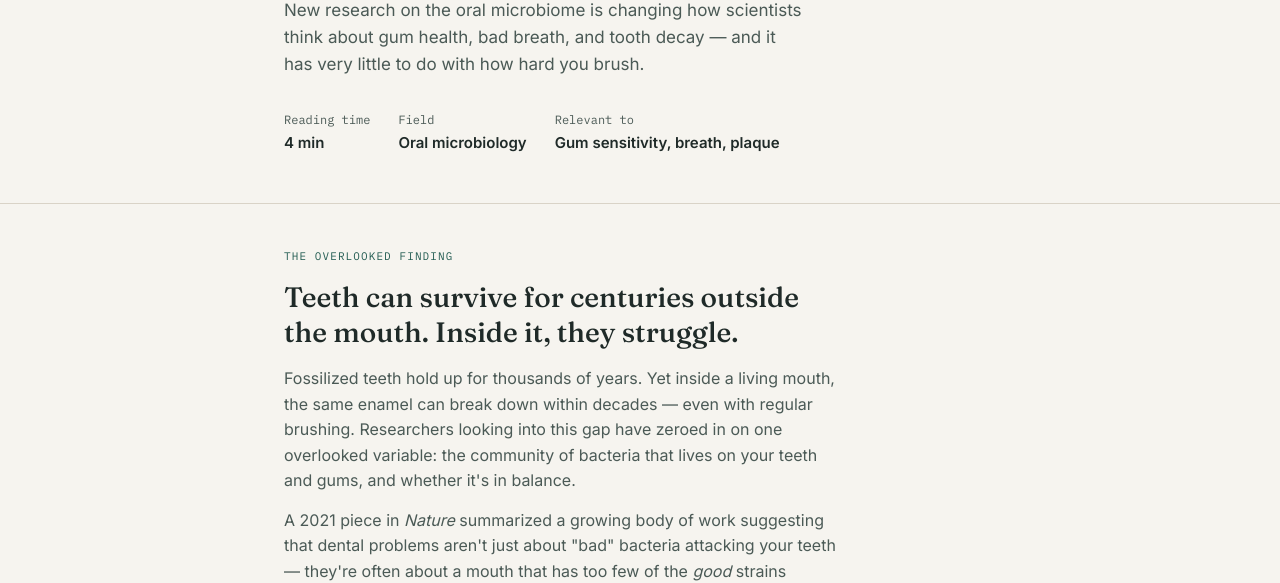
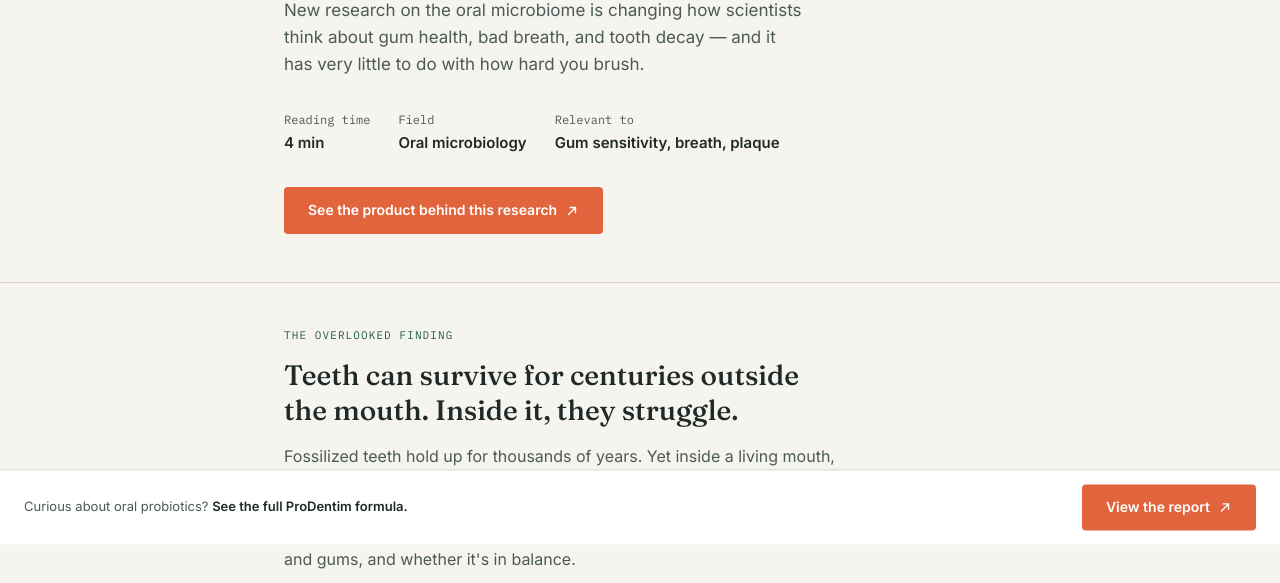
Before and after one commit to nanytissot/prodentim-review, a plain HTML site: page index.html in a window 1280 px wide. Shown: the part 331-914 px from the top of the page. Drawn offline with Linux system fonts and the light colour scheme.

Commit message:
Add files via upload

```diff
--- a/index.html
+++ b/index.html
@@ -325,6 +325,72 @@
     margin-top:16px;
   }
 
+  /* ---------- secondary CTAs (hero + mid-page) ---------- */
+  .cta-button-sm{
+    display:inline-flex;
+    align-items:center;
+    gap:8px;
+    background:var(--coral);
+    color:#fff;
+    font-size:14px;
+    font-weight:600;
+    padding:12px 24px;
+    border-radius:4px;
+    text-decoration:none;
+    transition:background 0.15s ease;
+  }
+  .cta-button-sm:hover{background:var(--coral-dark);}
+  .cta-button-outline{
+    display:inline-flex;
+    align-items:center;
+    gap:8px;
+    background:transparent;
+    color:var(--teal);
+    border:1px solid var(--teal);
+    font-size:14px;
+    font-weight:600;
+    padding:12px 24px;
+    border-radius:4px;
+    text-decoration:none;
+    transition:background 0.15s ease;
+  }
+  .cta-button-outline:hover{background:var(--sage-light);}
+  .hero-cta{margin-top:32px;}
+  .midpage-cta{
+    margin-top:28px;
+    padding-top:24px;
+    border-top:1px dashed var(--line);
+  }
+  .midpage-cta .cta-note{margin-top:12px; margin-bottom:0;}
+
+  /* ---------- sticky bar ---------- */
+  .sticky-bar{
+    position:fixed;
+    bottom:0; left:0; right:0;
+    background:var(--card);
+    border-top:1px solid var(--line);
+    padding:14px 24px;
+    display:flex;
+    align-items:center;
+    justify-content:space-between;
+    gap:16px;
+    z-index:100;
+    transform:translateY(100%);
+    transition:transform 0.25s ease;
+  }
+  .sticky-bar.visible{transform:translateY(0);}
+  .sticky-bar-text{
+    font-size:13px;
+    color:var(--ink-soft);
+    max-width:400px;
+  }
+  .sticky-bar-text strong{color:var(--ink); font-weight:600;}
+  body{padding-bottom:0;}
+  @media (max-width:640px){
+    .sticky-bar-text{display:none;}
+    .sticky-bar{justify-content:center;}
+  }
+
   /* ---------- footer ---------- */
   footer{
     border-top:1px solid var(--line);
@@ -373,6 +439,12 @@
       <div>Reading time<strong>4 min</strong></div>
       <div>Field<strong>Oral microbiology</strong></div>
       <div>Relevant to<strong>Gum sensitivity, breath, plaque</strong></div>
+    </div>
+    <div class="hero-cta">
+      <a class="cta-button-sm" href="https://1d5d6gca7ib3bx7m5fp21ps7e5.hop.clickbank.net" target="_blank" rel="noopener">
+        See the product behind this research
+        <svg width="14" height="14" viewBox="0 0 16 16" fill="none"><path d="M4 12L12 4M12 4H6M12 4V10" stroke="white" stroke-width="1.6" stroke-linecap="round" stroke-linejoin="round"/></svg>
+      </a>
     </div>
   </div>
 </div>
@@ -439,6 +511,13 @@
         <div class="gauge-track"><div class="gauge-fill fill-after"></div></div>
       </div>
       <div class="gauge-caption">Illustration of the concept behind probiotic repopulation, based on the manufacturer's description. Individual results vary and this is not a diagnostic tool.</div>
+    </div>
+    <div class="midpage-cta">
+      <a class="cta-button-outline" href="https://1d5d6gca7ib3bx7m5fp21ps7e5.hop.clickbank.net" target="_blank" rel="noopener">
+        View ProDentim's full formula
+        <svg width="14" height="14" viewBox="0 0 16 16" fill="none"><path d="M4 12L12 4M12 4H6M12 4V10" stroke="#235C52" stroke-width="1.6" stroke-linecap="round" stroke-linejoin="round"/></svg>
+      </a>
+      <p class="cta-note">Opens the official product page in a new tab</p>
     </div>
   </div>
 </section>
@@ -520,5 +599,25 @@
   </div>
 </footer>
 
+<div class="sticky-bar" id="stickyBar">
+  <div class="sticky-bar-text">Curious about oral probiotics? <strong>See the full ProDentim formula.</strong></div>
+  <a class="cta-button-sm" href="https://1d5d6gca7ib3bx7m5fp21ps7e5.hop.clickbank.net" target="_blank" rel="noopener">
+    View the report
+    <svg width="14" height="14" viewBox="0 0 16 16" fill="none"><path d="M4 12L12 4M12 4H6M12 4V10" stroke="white" stroke-width="1.6" stroke-linecap="round" stroke-linejoin="round"/></svg>
+  </a>
+</div>
+
+<script>
+  var stickyBar = document.getElementById('stickyBar');
+  var heroHeight = document.querySelector('.hero').offsetHeight;
+  window.addEventListener('scroll', function(){
+    if(window.scrollY > heroHeight){
+      stickyBar.classList.add('visible');
+    } else {
+      stickyBar.classList.remove('visible');
+    }
+  });
+</script>
+
 </body>
 </html>
```
